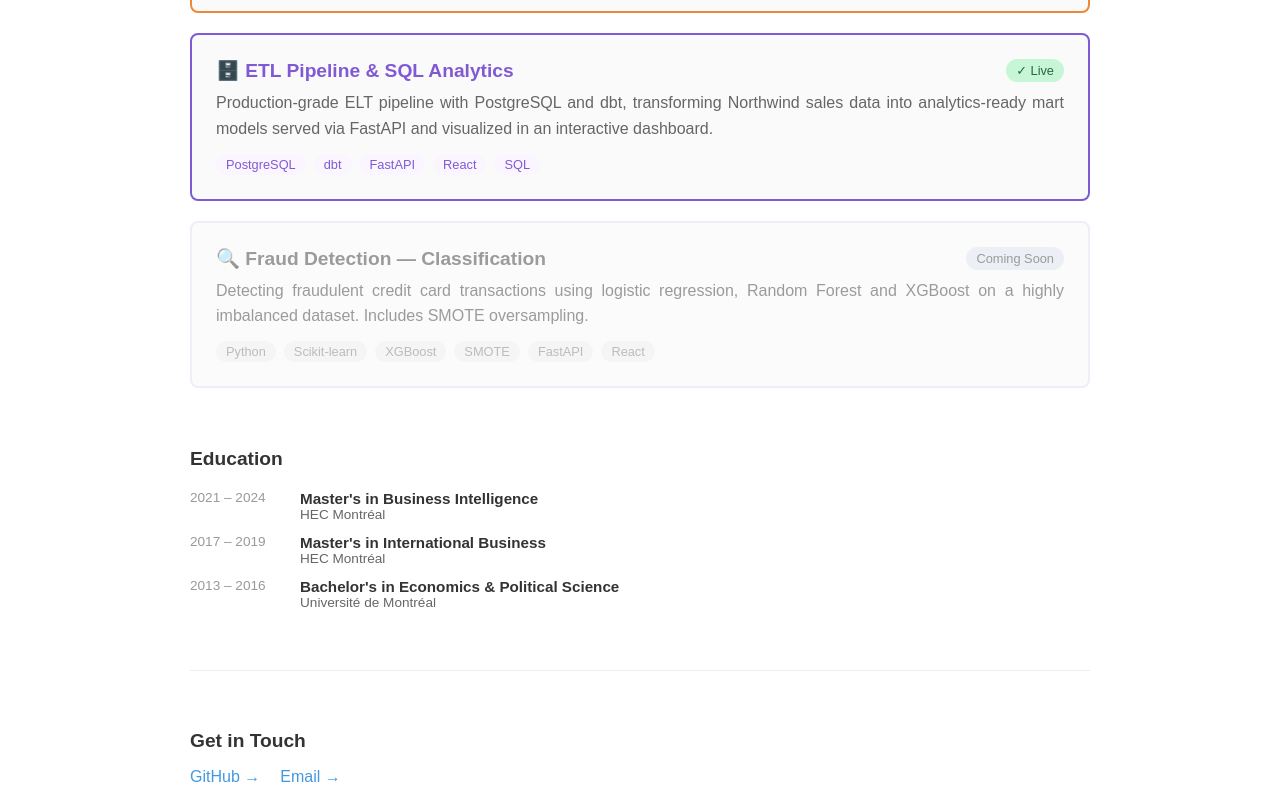
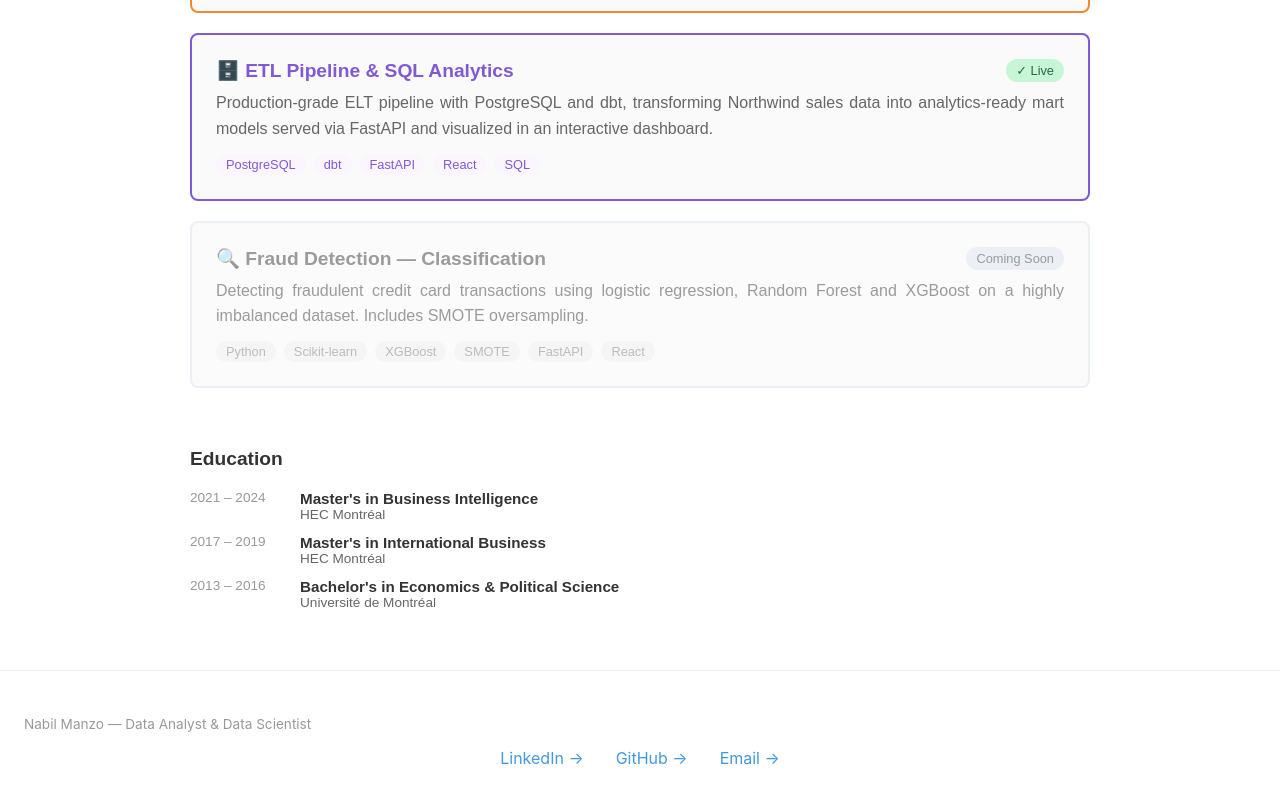
Before and after one commit to tcharkow/customer-segmentation-frontend, a React (Create React App) app: page / in a window 1280 px wide. Shown: the part 1695-2495 px from the top of the page. Built offline with nearby package versions, Linux system fonts and the light colour scheme.

Commit message:
Add footer, remove Get in Touch from Home

```diff
--- /dev/null
+++ b/src/Footer.js
@@ -0,0 +1,40 @@
+import React from 'react';
+
+function Footer() {
+  const isMobile = window.innerWidth < 768;
+
+  return (
+    <div style={{
+      borderTop: '1px solid #eee',
+      padding: '32px 24px',
+      textAlign: 'center',
+      marginTop: '60px',
+      backgroundColor: 'white'
+    }}>
+      <p style={{ color: '#999', fontSize: '0.85rem', marginBottom: '16px' }}>
+        Nabil Manzo — Data Analyst & Data Scientist
+      </p>
+      <div style={{
+        display: 'flex',
+        justifyContent: 'center',
+        gap: isMobile ? '16px' : '32px',
+        flexWrap: 'wrap'
+      }}>
+        <a href="https://www.linkedin.com/in/nabilmanzo" target="_blank" rel="noreferrer"
+          style={{ color: '#4299e1', textDecoration: 'none', fontSize: '1rem' }}>
+          LinkedIn →
+        </a>
+        <a href="https://github.com/tcharkow" target="_blank" rel="noreferrer"
+          style={{ color: '#4299e1', textDecoration: 'none', fontSize: '1rem' }}>
+          GitHub →
+        </a>
+        <a href="mailto:epmanzo@yahoo.fr"
+          style={{ color: '#4299e1', textDecoration: 'none', fontSize: '1rem' }}>
+          Email →
+        </a>
+      </div>
+    </div>
+  );
+}
+
+export default Footer;
--- a/src/Home.js
+++ b/src/Home.js
@@ -402,20 +402,7 @@ function Home() {
         </div>
       </div>
 
-      {/* Contact */}
-      <div style={{ borderTop: '1px solid #eee', paddingTop: '40px', marginBottom: '10px' }}>
-        <h3 style={{ fontSize: '1.2rem', marginBottom: '16px', color: '#333' }}>Get in Touch</h3>
-        <div style={{ display: 'flex', gap: '20px', flexWrap: 'wrap' }}>
-          <a href="https://github.com/tcharkow" target="_blank" rel="noreferrer"
-            style={{ color: '#4299e1', textDecoration: 'none', fontSize: '1rem' }}>
-            GitHub →
-          </a>
-          <a href="mailto:epmanzo@yahoo.fr"
-            style={{ color: '#4299e1', textDecoration: 'none', fontSize: '1rem' }}>
-            Email →
-          </a>
-        </div>
-      </div>
+
 
     </div>
   );
--- a/src/index.js
+++ b/src/index.js
@@ -10,6 +10,7 @@ import Navbar from './Navbar';
 import TimeSeries from './TimeSeries';
 import HousePrice from './HousePrice';
 import Northwind from './Northwind';
+import Footer from './Footer';
 
 const root = ReactDOM.createRoot(document.getElementById('root'));
 root.render(
@@ -24,6 +25,7 @@ root.render(
         <Route path="/house-price" element={<HousePrice />} />
         <Route path="/northwind" element={<Northwind />} />
       </Routes>
+      <Footer />
     </BrowserRouter>
   </React.StrictMode>
 );
```
